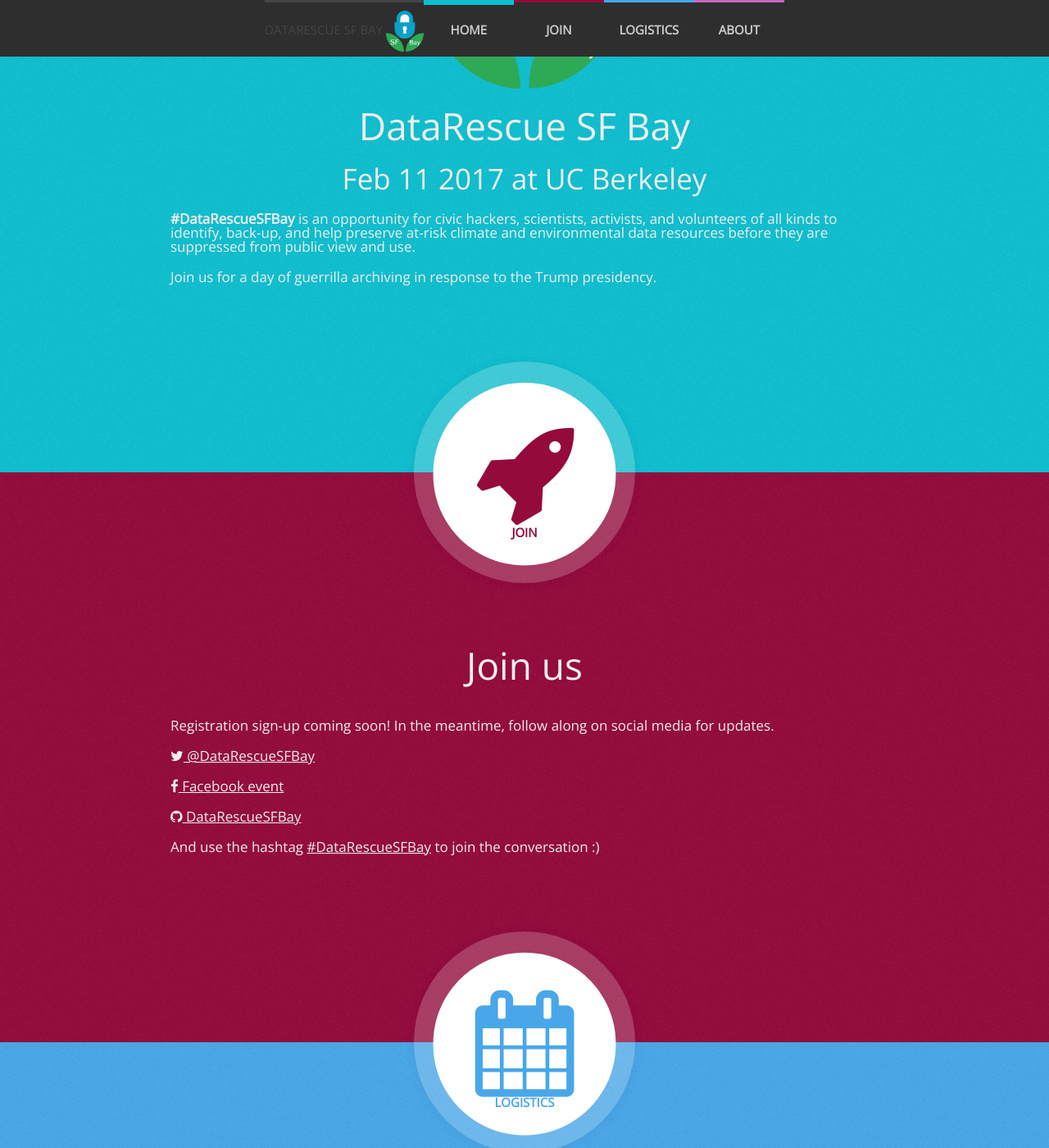
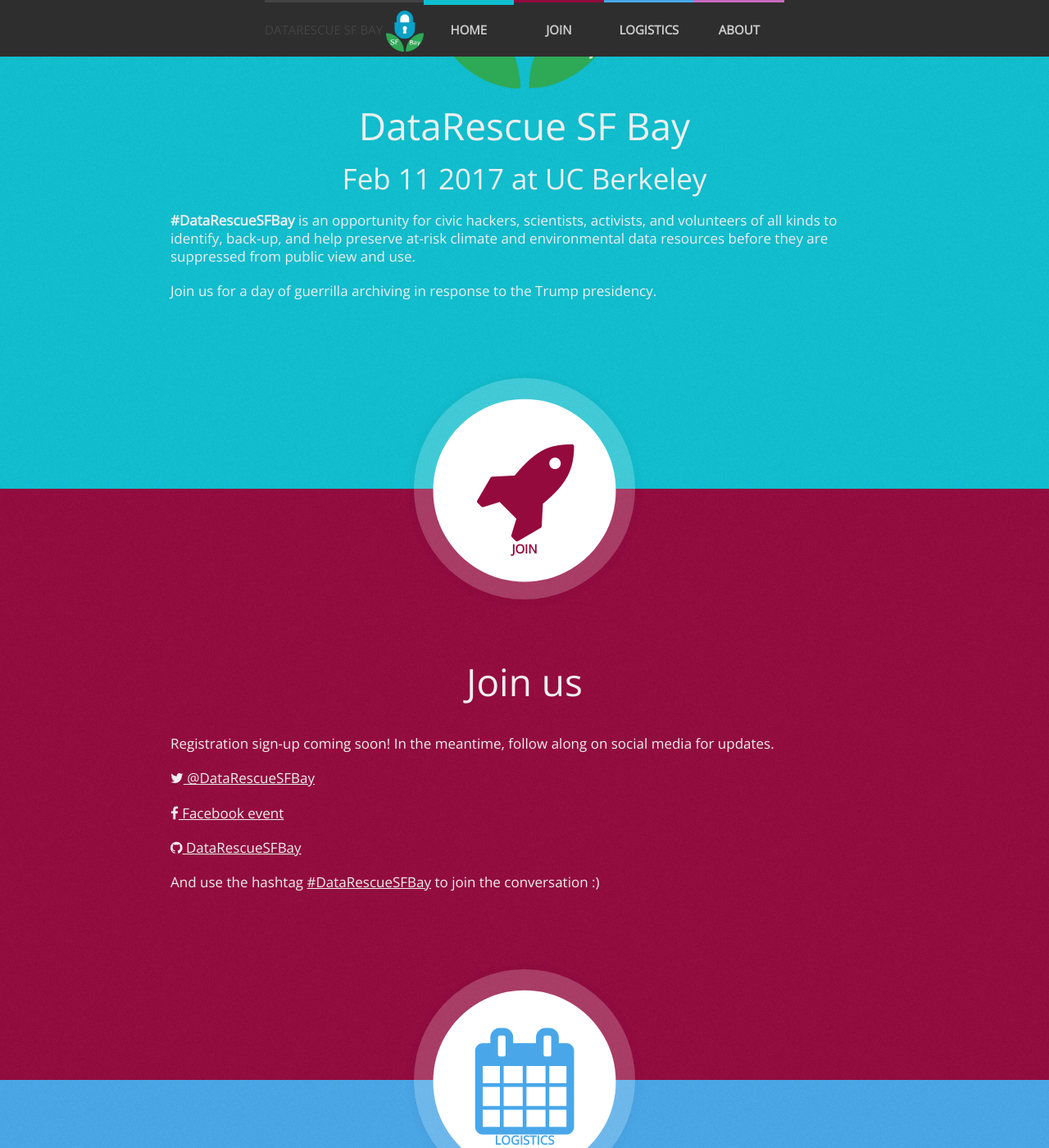
Before and after one commit to suchthis/DataRescueSFBay.github.io, a Jekyll site: the page built from index.html, in a window 1280 px wide and 1400 px high, scrolled down 322 px. Shown: the whole window at 82% size. Built offline with Jekyll 4.4.1, drawn with Linux system fonts in a browser that asks for light colours; nearby versions of some CDN libraries.

Commit message:
Update overrides.css

```diff
--- a/_includes/css/overrides.css
+++ b/_includes/css/overrides.css
@@ -1,6 +1,10 @@
 html *
 {
      font-family: 'Open Sans', sans-serif;
+}
+
+p {
+     line-height: 1.3;
 }
 
 .fa {
```
